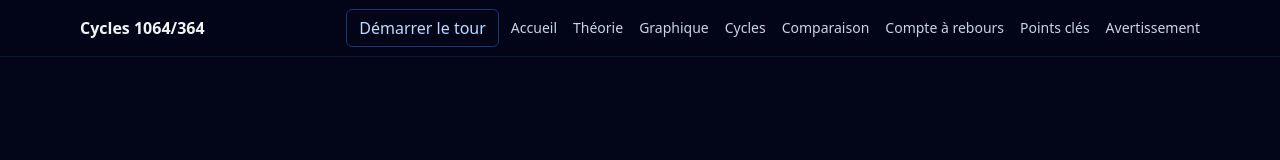
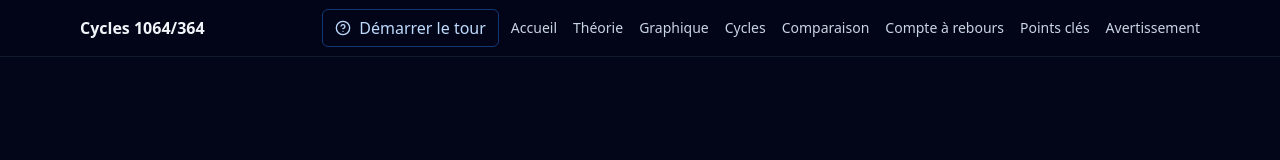
Before and after one commit to DanielJandric/cryptos, a Next.js app: page / in a window 1280 px wide. Shown: the top 160 px of the page. Built offline with nearby package versions, Linux system fonts and the light colour scheme.

Commit message:
fix: guided tour hook order and trigger; improve CTA icon

```diff
--- a/components/GuidedTour.tsx
+++ b/components/GuidedTour.tsx
@@ -13,17 +13,27 @@ const steps = [
 export default function GuidedTour() {
   const show = useUIStore((s) => s.showTour);
   const toggle = useUIStore((s) => s.toggleTour);
+  const setTour = useUIStore((s) => s.setTour);
   const [idx, setIdx] = useState(0);
 
   useEffect(() => {
     if (!show) setIdx(0);
   }, [show]);
 
+  // Scroll to the current step target when tour is visible
+  useEffect(() => {
+    if (!show) return;
+    const targetId = steps[idx]?.target;
+    if (!targetId) return;
+    const element = document.getElementById(targetId);
+    if (element) element.scrollIntoView({ behavior: "smooth", block: "center" });
+  }, [show, idx]);
+
   if (!show) return null;
   const step = steps[idx];
   const el = typeof document !== "undefined" ? document.getElementById(step.target) : null;
   const rect = el?.getBoundingClientRect();
-  const top = (rect?.top ?? 120) + window.scrollY - 16;
+  const top = (rect?.top ?? 120) + (typeof window !== "undefined" ? window.scrollY : 0) + 16;
   const left = (rect?.left ?? 16) + 16;
 
   return (
@@ -33,7 +43,7 @@ export default function GuidedTour() {
         <div className="pointer-events-auto card p-4 border-blue-500/40 bg-slate-900/90 max-w-[280px]">
           <div className="flex items-center justify-between mb-2">
             <h4 className="font-semibold">{step.title}</h4>
-            <button onClick={toggle} aria-label="Fermer" className="p-1 rounded hover:bg-slate-800/60">
+            <button onClick={() => setTour(false)} aria-label="Fermer" className="p-1 rounded hover:bg-slate-800/60">
               <X className="size-4" />
             </button>
           </div>
--- a/components/Navbar.tsx
+++ b/components/Navbar.tsx
@@ -1,6 +1,7 @@
 "use client";
 
 import { useEffect } from "react";
+import { HelpCircle } from "lucide-react";
 import { useUIStore } from "@/lib/store";
 
 const links = [
@@ -27,9 +28,11 @@ export default function Navbar() {
         <div className="flex-1" />
         <button
           onClick={() => useUIStore.getState().toggleTour()}
-          className="hidden md:inline-flex items-center gap-2 px-3 py-1.5 rounded-md border border-blue-500/40 text-blue-200 hover:bg-blue-500/10 mr-3"
+          className="inline-flex items-center gap-2 px-2 md:px-3 py-1.5 rounded-md border border-blue-500/40 text-blue-200 hover:bg-blue-500/10 mr-1 md:mr-3"
+          aria-label="Démarrer le tour"
         >
-          Démarrer le tour
+          <HelpCircle className="size-4" />
+          <span className="hidden md:inline">Démarrer le tour</span>
         </button>
         <div className="hidden md:flex items-center gap-4">
           {links.map((l) => (
--- a/lib/store.ts
+++ b/lib/store.ts
@@ -19,6 +19,7 @@ interface UIState {
   setDayOffset: (n: number) => void;
   setScenario: (s: Scenario) => void;
   toggleTour: () => void;
+  setTour: (value: boolean) => void;
   setActiveSection: (id: string | null) => void;
 }
 
@@ -36,5 +37,6 @@ export const useUIStore = create<UIState>((set) => ({
   setDayOffset: (dayOffset) => set({ dayOffset }),
   setScenario: (scenario) => set({ scenario }),
   toggleTour: () => set((s) => ({ showTour: !s.showTour })),
+  setTour: (value) => set({ showTour: value }),
   setActiveSection: (activeSectionId) => set({ activeSectionId }),
 }));
```
